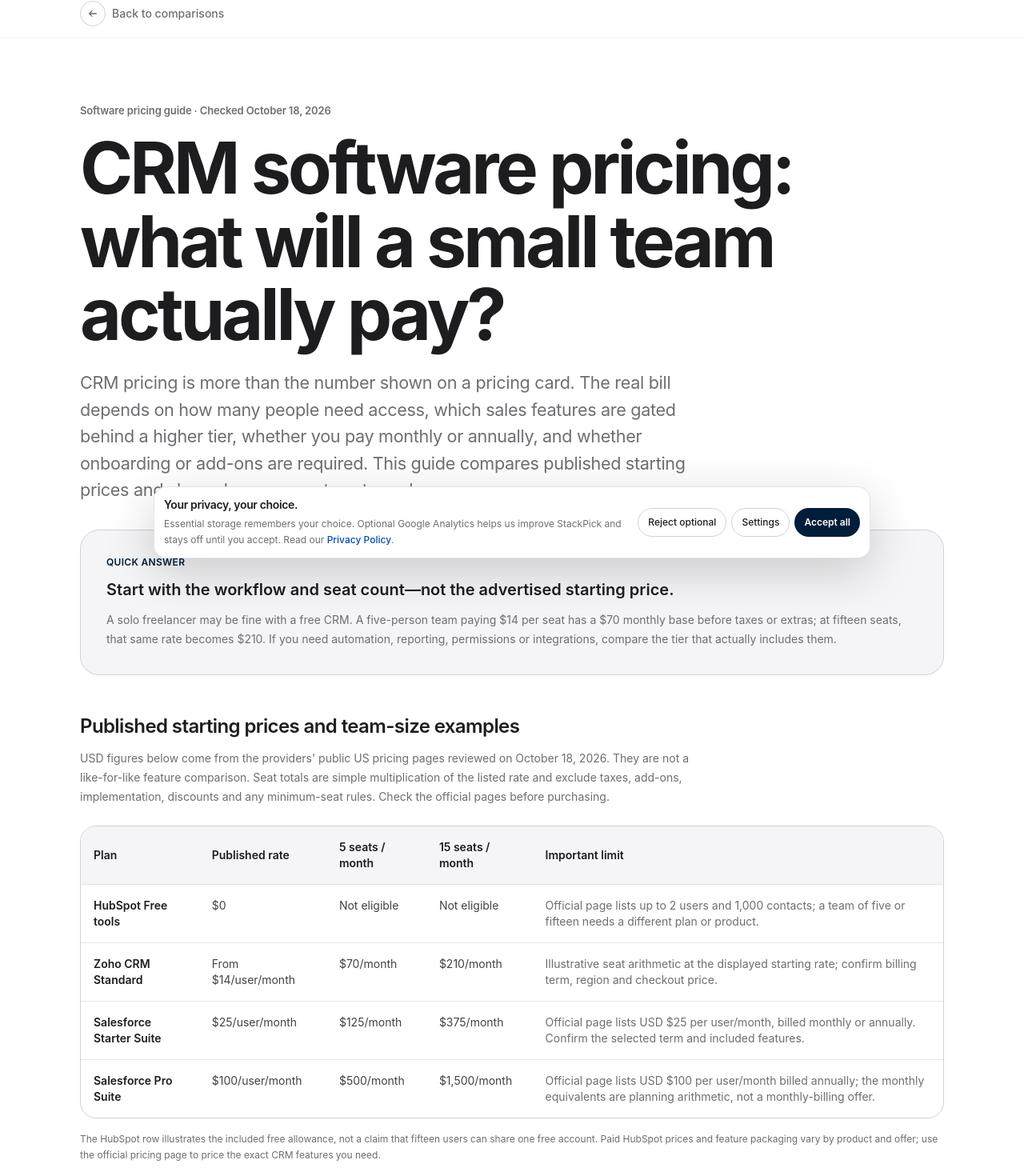
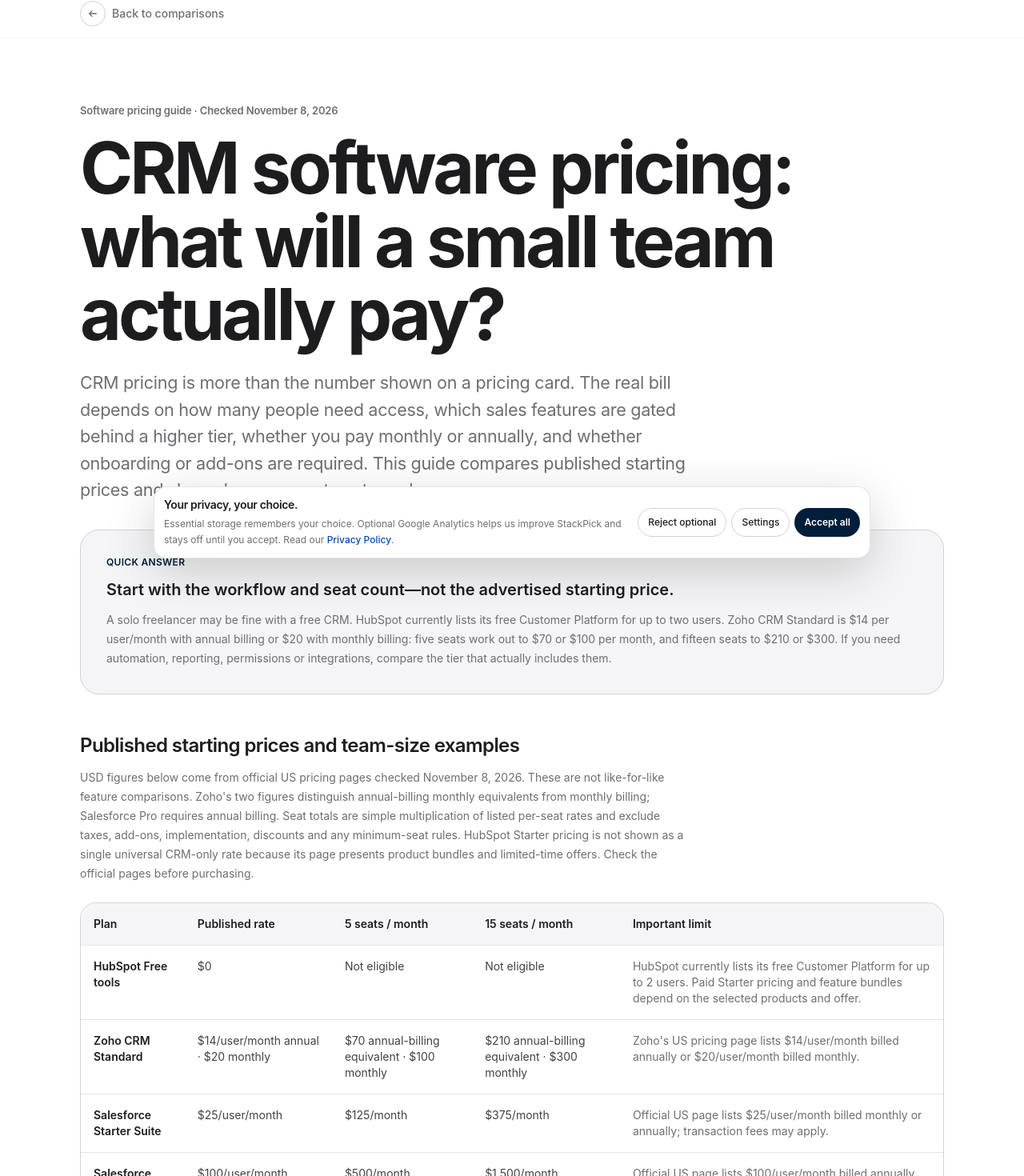
Before and after one commit to LinukaBandara/StackPick, a Next.js app: page /best/crm-software-pricing in a window 1280 px wide. Shown: the part 78-1548 px from the top of the page at 80% size. Built offline with nearby package versions, Linux system fonts and the light colour scheme; no server answers.

Commit message:
content: refresh CRM pricing guide and seat calculations

```diff
--- a/app/best/crm-software-pricing/page.tsx
+++ b/app/best/crm-software-pricing/page.tsx
@@ -16,23 +16,23 @@ export const metadata: Metadata = {
 };
 
 const sources = [
-  { name: "HubSpot CRM pricing", url: "https://www.hubspot.com/pricing/crm" },
+  { name: "HubSpot Customer Platform pricing", url: "https://www.hubspot.com/pricing/suite" },
   { name: "Zoho CRM pricing", url: "https://www.zoho.com/en-us/crm/" },
   { name: "Salesforce Sales pricing", url: "https://www.salesforce.com/sales/pricing/" },
 ];
 
 const costRows = [
-  { name: "HubSpot Free tools", rate: "$0", five: "Not eligible", fifteen: "Not eligible", note: "Official page lists up to 2 users and 1,000 contacts; a team of five or fifteen needs a different plan or product." },
-  { name: "Zoho CRM Standard", rate: "From $14/user/month", five: "$70/month", fifteen: "$210/month", note: "Illustrative seat arithmetic at the displayed starting rate; confirm billing term, region and checkout price." },
-  { name: "Salesforce Starter Suite", rate: "$25/user/month", five: "$125/month", fifteen: "$375/month", note: "Official page lists USD $25 per user/month, billed monthly or annually. Confirm the selected term and included features." },
-  { name: "Salesforce Pro Suite", rate: "$100/user/month", five: "$500/month", fifteen: "$1,500/month", note: "Official page lists USD $100 per user/month billed annually; the monthly equivalents are planning arithmetic, not a monthly-billing offer." },
+  { name: "HubSpot Free tools", rate: "$0", five: "Not eligible", fifteen: "Not eligible", note: "HubSpot currently lists its free Customer Platform for up to 2 users. Paid Starter pricing and feature bundles depend on the selected products and offer." },
+  { name: "Zoho CRM Standard", rate: "$14/user/month annual · $20 monthly", five: "$70 annual-billing equivalent · $100 monthly", fifteen: "$210 annual-billing equivalent · $300 monthly", note: "Zoho's US pricing page lists $14/user/month billed annually or $20/user/month billed monthly." },
+  { name: "Salesforce Starter Suite", rate: "$25/user/month", five: "$125/month", fifteen: "$375/month", note: "Official US page lists $25/user/month billed monthly or annually; transaction fees may apply." },
+  { name: "Salesforce Pro Suite", rate: "$100/user/month", five: "$500/month equivalent", fifteen: "$1,500/month equivalent", note: "Official US page lists $100/user/month billed annually with a contract; these are monthly equivalents, not monthly-billed terms." },
 ];
 
 export default function CrmSoftwarePricingPage() {
   return (
     <article className="bg-white">
       <div className="sp-container py-14 sm:py-20">
-        <p className="sp-eyebrow">Software pricing guide · Checked October 18, 2026</p>
+        <p className="sp-eyebrow">Software pricing guide · Checked November 8, 2026</p>
         <h1 className="sp-display mt-4 max-w-4xl">CRM software pricing: what will a small team actually pay?</h1>
         <p className="sp-body-large mt-6 max-w-3xl">
           CRM pricing is more than the number shown on a pricing card. The real bill depends on how many people need access, which sales features are gated behind a higher tier, whether you pay monthly or annually, and whether onboarding or add-ons are required. This guide compares published starting prices and shows how per-seat costs scale.
@@ -42,14 +42,14 @@ export default function CrmSoftwarePricingPage() {
           <p className="text-xs font-semibold uppercase tracking-wide text-[#001D39]">Quick answer</p>
           <h2 className="mt-3 text-xl font-semibold text-[#1d1d1f]">Start with the workflow and seat count—not the advertised starting price.</h2>
           <p className="mt-3 text-sm leading-6 text-[#6e6e73]">
-            A solo freelancer may be fine with a free CRM. A five-person team paying $14 per seat has a $70 monthly base before taxes or extras; at fifteen seats, that same rate becomes $210. If you need automation, reporting, permissions or integrations, compare the tier that actually includes them.
+            A solo freelancer may be fine with a free CRM. HubSpot currently lists its free Customer Platform for up to two users. Zoho CRM Standard is $14 per user/month with annual billing or $20 with monthly billing: five seats work out to $70 or $100 per month, and fifteen seats to $210 or $300. If you need automation, reporting, permissions or integrations, compare the tier that actually includes them.
           </p>
         </section>
 
         <section className="mt-12">
           <h2 className="text-2xl font-semibold tracking-tight text-[#1d1d1f]">Published starting prices and team-size examples</h2>
           <p className="mt-3 max-w-3xl text-sm leading-6 text-[#6e6e73]">
-            USD figures below come from the providers' public US pricing pages reviewed on October 18, 2026. They are not a like-for-like feature comparison. Seat totals are simple multiplication of the listed rate and exclude taxes, add-ons, implementation, discounts and any minimum-seat rules. Check the official pages before purchasing.
+            USD figures below come from official US pricing pages checked November 8, 2026. These are not like-for-like feature comparisons. Zoho's two figures distinguish annual-billing monthly equivalents from monthly billing; Salesforce Pro requires annual billing. Seat totals are simple multiplication of listed per-seat rates and exclude taxes, add-ons, implementation, discounts and any minimum-seat rules. HubSpot Starter pricing is not shown as a single universal CRM-only rate because its page presents product bundles and limited-time offers. Check the official pages before purchasing.
           </p>
           <div className="mt-6 overflow-x-auto rounded-[20px] border border-[#d2d2d7]">
             <table className="w-full min-w-[760px] text-left text-sm">
@@ -76,7 +76,7 @@ export default function CrmSoftwarePricingPage() {
             </table>
           </div>
           <p className="mt-4 text-xs leading-5 text-[#6e6e73]">
-            The HubSpot row illustrates the included free allowance, not a claim that fifteen users can share one free account. Paid HubSpot prices and feature packaging vary by product and offer; use the official pricing page to price the exact CRM features you need.
+            The HubSpot row illustrates the free Customer Platform's two-user allowance, not a claim that five or fifteen users can share one free account. HubSpot's Starter price is displayed from $7 per seat/month on an introductory offer and $20 per seat/month as the other listed rate; product bundles, new-customer eligibility and renewal terms matter. Price the exact products and seats in its calculator before comparing it with a CRM-only subscription.
           </p>
         </section>
 
@@ -116,7 +116,7 @@ export default function CrmSoftwarePricingPage() {
           <ul className="mt-5 space-y-3 text-sm leading-6 text-[#6e6e73]">
             {sources.map((source) => <li key={source.url}><a className="font-semibold text-[#001D39] underline underline-offset-4" href={source.url} target="_blank" rel="noopener noreferrer">{source.name} →</a></li>)}
           </ul>
-          <p className="mt-6 text-sm leading-6 text-[#6e6e73]">Prices, promotions and plan features can change and may differ by country. This is desk research based on published provider pages, not a hands-on product test or a quote. StackPick currently links directly to vendors and does not claim to earn affiliate commissions from these links.</p>
+          <p className="mt-6 text-sm leading-6 text-[#6e6e73]">Prices, promotions and plan features can change and may differ by country. This desk-research snapshot was checked November 8, 2026; it is not a hands-on product test or a quote. HubSpot's Starter rate is a displayed introductory price and may be restricted to eligible new customers. Zoho's monthly and annual billing prices differ. Salesforce Pro requires annual billing and a contract. StackPick links directly to vendors and does not claim to earn affiliate commissions from these links.</p>
         </section>
 
         <section className="mt-14 rounded-[24px] bg-[#f5f5f7] p-6 sm:p-8">
```
